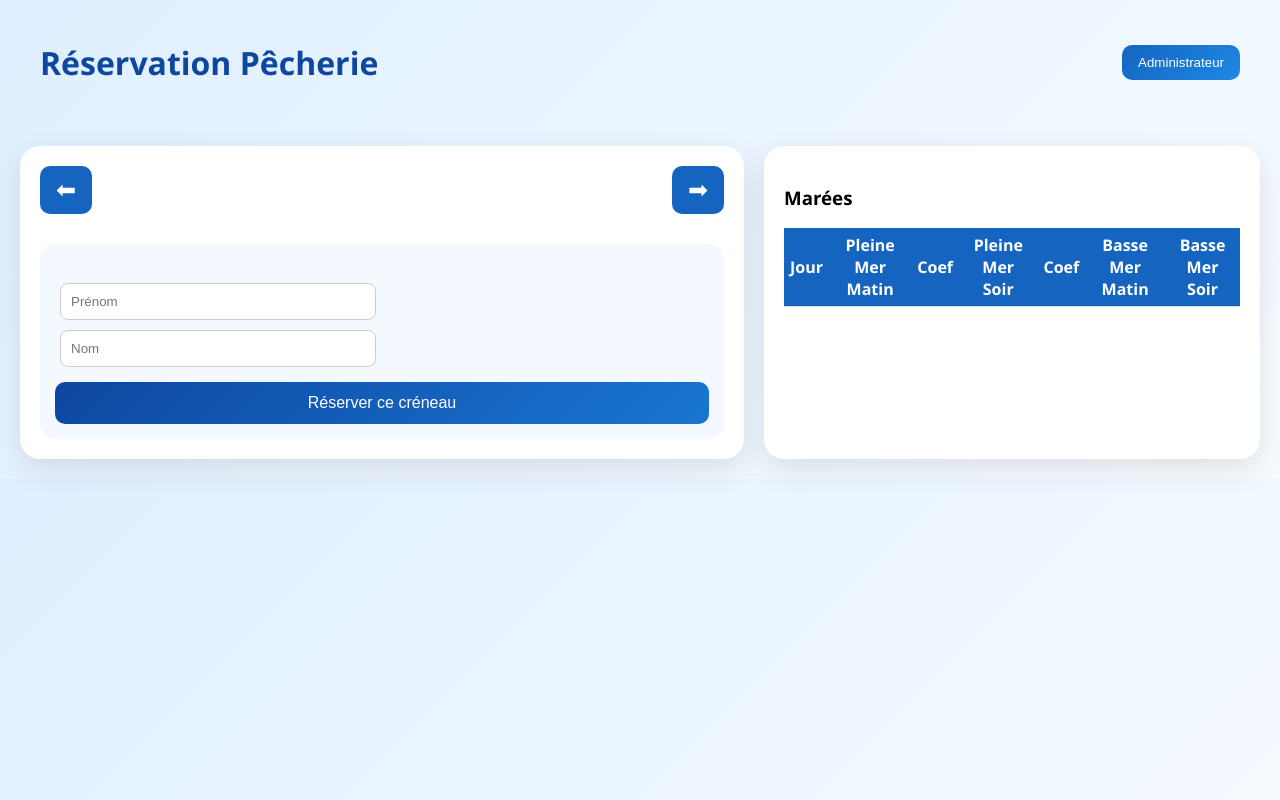
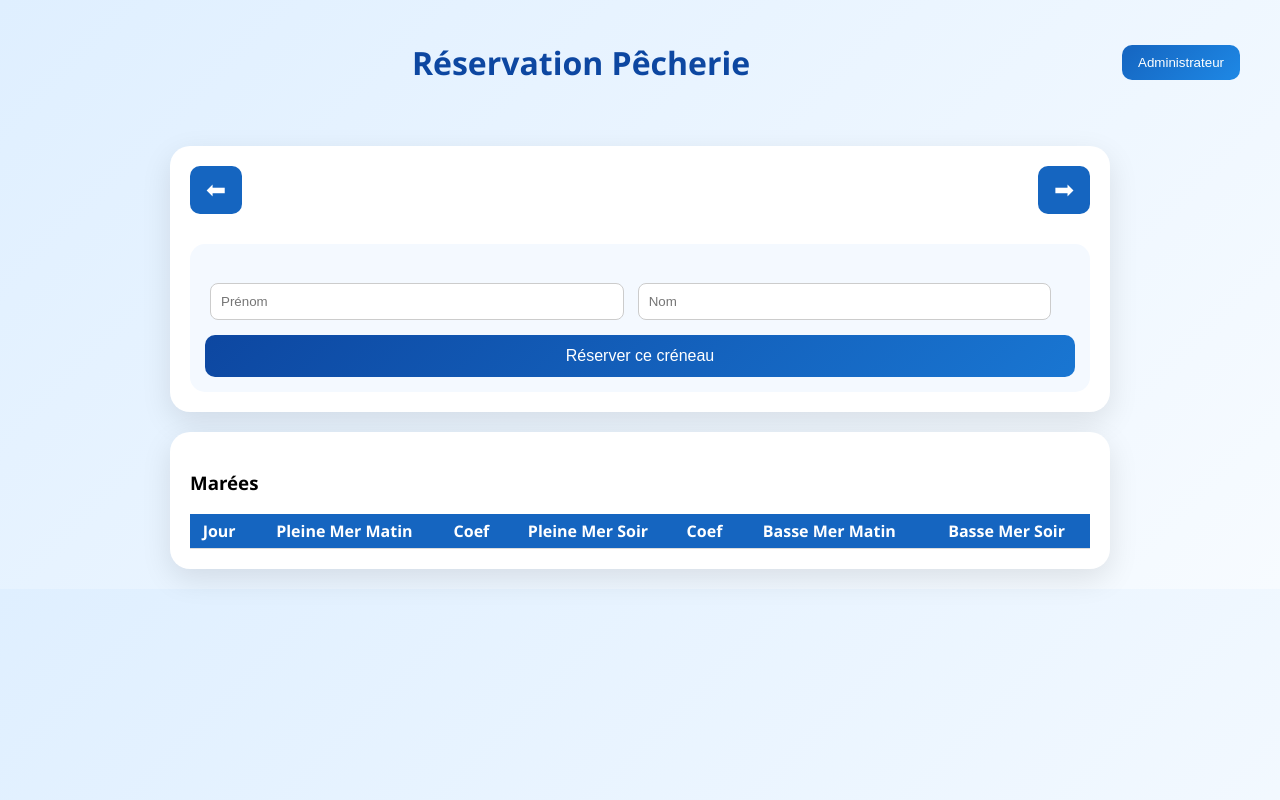
Before and after one commit to josephinegibert-ai/marees-reservation, a website: page public/index.html in a window 1280 px wide. Drawn offline with Linux system fonts and the light colour scheme; no server answers.

Commit message:
tout centrer et déplacer table marées en dessous

```diff
--- a/public/index.html
+++ b/public/index.html
@@ -50,8 +50,15 @@ h1 {
 /* LAYOUT */
 .container {
     display: flex;
+    flex-direction: column;   /* empile les blocs */
+    align-items: center;      /* centre horizontalement */
     gap: 20px;
     padding: 20px;
+}
+
+.left, .right {
+    width: 100%;
+    max-width: 900px;   /* largeur max centrée */
 }
 
 /* CARDS */
@@ -78,6 +85,12 @@ h1 {
     grid-template-columns: repeat(7, 1fr);
     gap: 10px;
     margin-top: 10px;
+}
+
+h1 {
+    color: #0d47a1;
+    text-align: center;
+    width: 100%;
 }
 
 .day {
```
